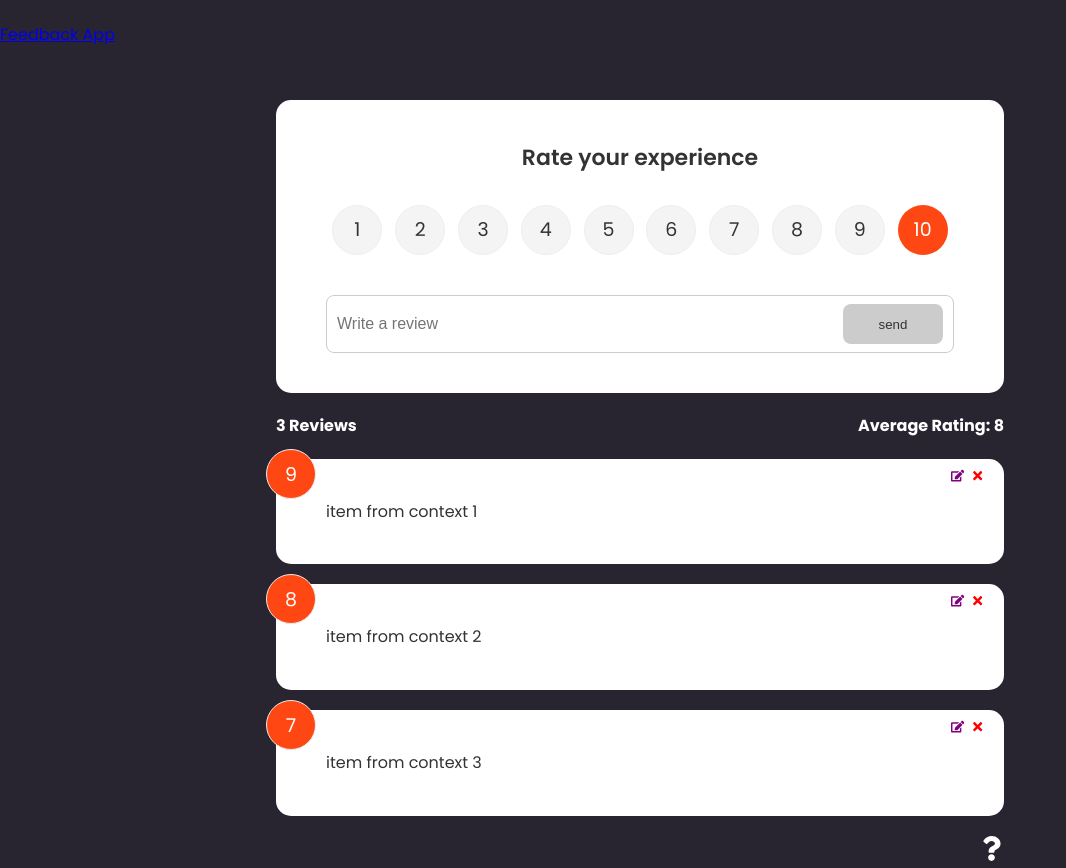
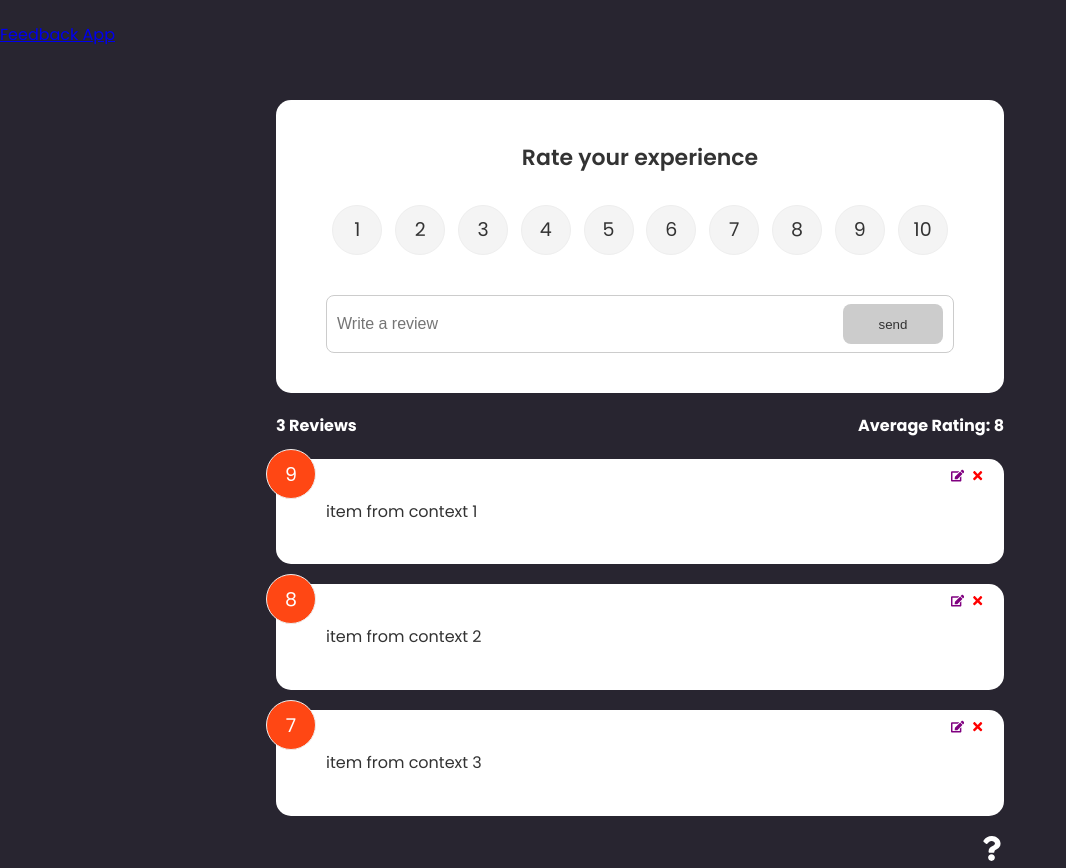
Before and after one commit to ronnie-rios/feedback-app, a React (Create React App) app: page / in a window 1280 px wide. Shown: the whole page, without its empty margins (0-1066 px from the left). Built offline with nearby package versions, Linux system fonts and the light colour scheme.

Commit message:
added the edit function to provider

```diff
--- a/src/components/FeedbackForm.jsx
+++ b/src/components/FeedbackForm.jsx
@@ -1,5 +1,5 @@
 import React from 'react';
-import { useState, useContext } from 'react';
+import { useState, useContext, useEffect } from 'react';
 import Card from './shared/Card';
 import Button from './shared/Button';
 import RatingSelect from './RatingSelect';
@@ -13,7 +13,16 @@
     const [rating, setRating] = useState(10)
 
     //getting the addfeedback func from the feedback context
-    const { addFeedback } = useContext(FeedbackContext);
+    const { addFeedback, feedbackEdit } = useContext(FeedbackContext);
+
+    //useeffect
+    useEffect(() => {
+        if (feedbackEdit.edit === true) {
+            setbtnDisabled(false);
+            setText(feedbackEdit.item.text)
+            setRating(feedbackEdit.item.rating)
+        }
+    }, [feedbackEdit])
 
     //standard functions to handle text and submit
     const handleTextChange = (e) => {
--- a/src/components/RatingSelect.jsx
+++ b/src/components/RatingSelect.jsx
@@ -1,8 +1,15 @@
 import React from 'react'
-import { useState } from 'react'
+import { useState, useContext, useEffect } from 'react'
+import FeedbackContext from '../context/FeedBackContext';
 
 function RatingSelect({ select }) {
     const [selected, setSelected] = useState(10);
+    const { feedbackEdit } = useContext(FeedbackContext);
+
+    useEffect(()=> {
+      setSelected(feedbackEdit.item.rating)
+    }, [feedbackEdit])
+
     const handleChange = (e) => {
         setSelected(+e.currentTarget.value)
         select(+e.currentTarget.value)
--- a/src/context/FeedBackContext.js
+++ b/src/context/FeedBackContext.js
@@ -45,7 +45,7 @@
     const editFeedback = (item) => {
         setFeedbackEdit({
             item,
-            edt: true
+            edit: true
         })
     }
 
@@ -54,7 +54,9 @@
           feedback,
           deleteFeedback,
           addFeedback,
-          editFeedback
+          editFeedback,
+          //feedbackedit is state line above is the func
+          feedbackEdit
         }}>
         { children }
         </FeedbackContext.Provider>
```
